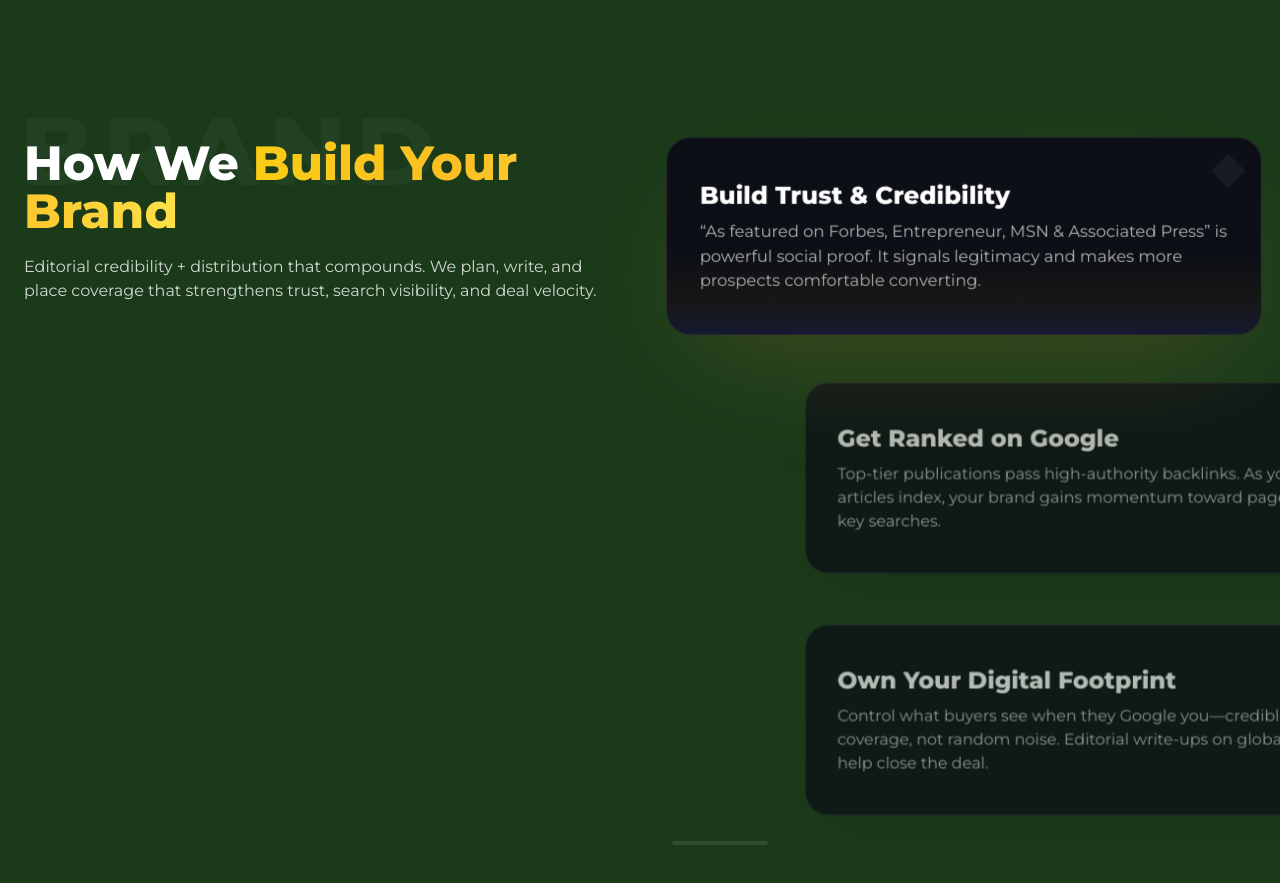
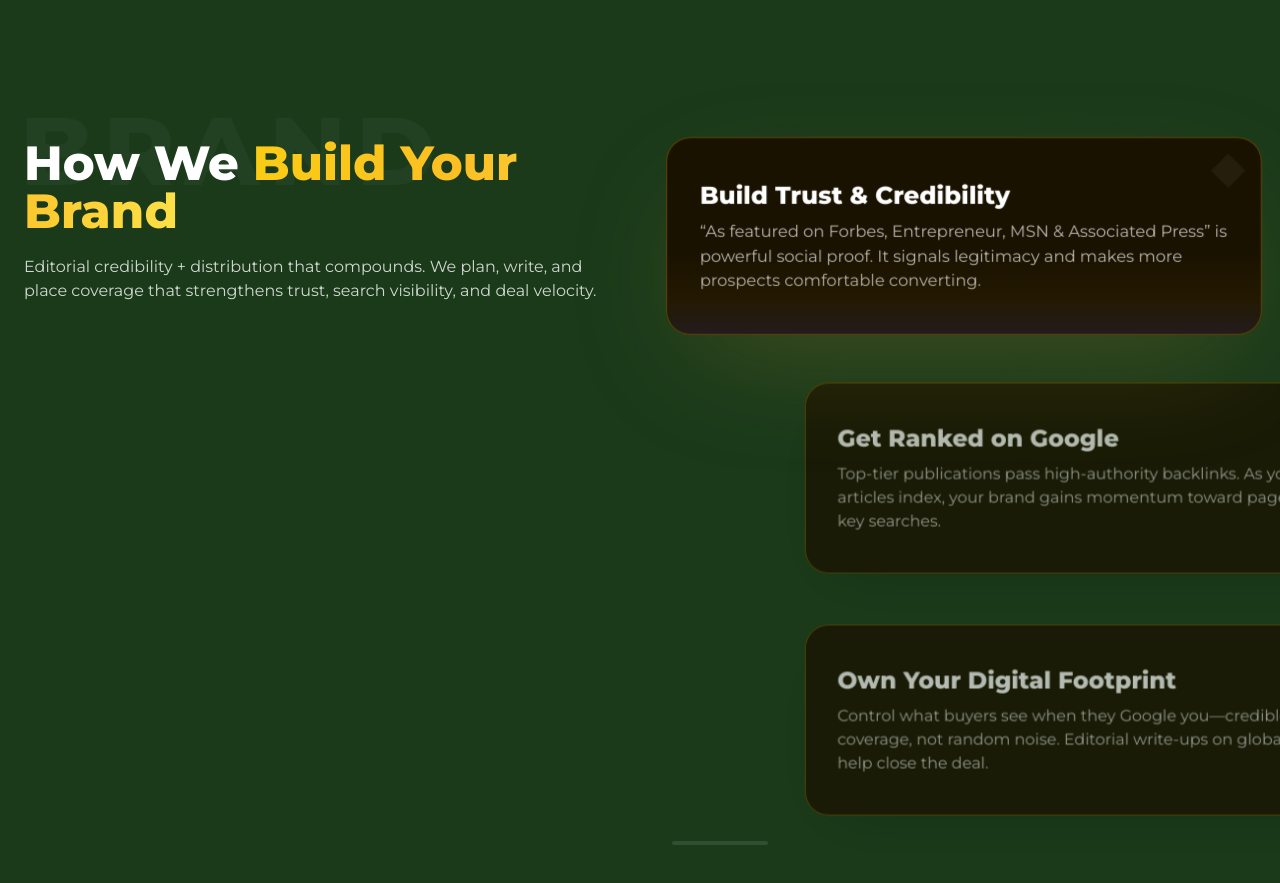
Before and after one commit to AdamSal2030/fluenciaga-web, a Next.js app: page / in a window 1280 px wide. Shown: the part 2180-3063 px from the top of the page. Built offline with nearby package versions, Linux system fonts and the light colour scheme.

Commit message:
Update BuildBrand.tsx

```diff
--- a/src/components/BuildBrand.tsx
+++ b/src/components/BuildBrand.tsx
@@ -123,7 +123,7 @@ export default function BuildBrand() {
                   key={idx}
                   data-card
                   className={[
-                    "relative overflow-hidden rounded-3xl border border-white/10 bg-[#0c0f16] px-6 py-8 md:px-8 md:py-10",
+                    "relative overflow-hidden rounded-3xl border border-yellow-600/40 bg-[#1a1200] px-6 py-8 md:px-8 md:py-10",
                     "transition-[transform,opacity,filter,box-shadow] duration-600 ease-[cubic-bezier(.22,1,.36,1)] will-change-transform",
                     offset === 0
                       ? "shadow-[0_40px_120px_-30px_rgba(180,140,50,.28)]"
```
